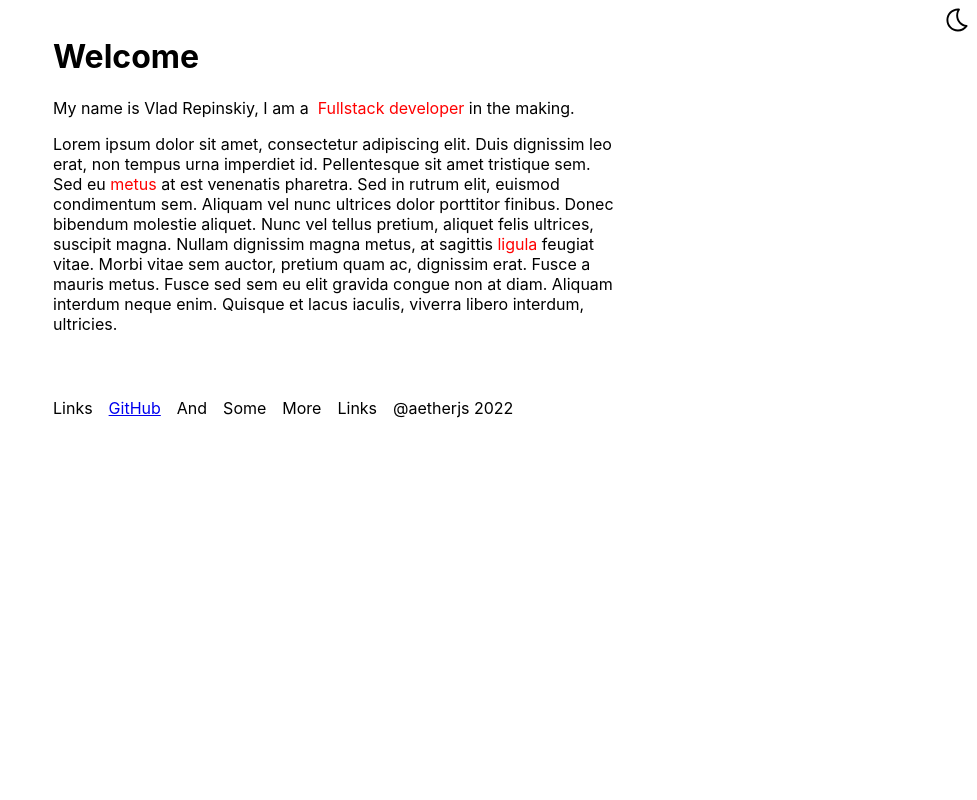
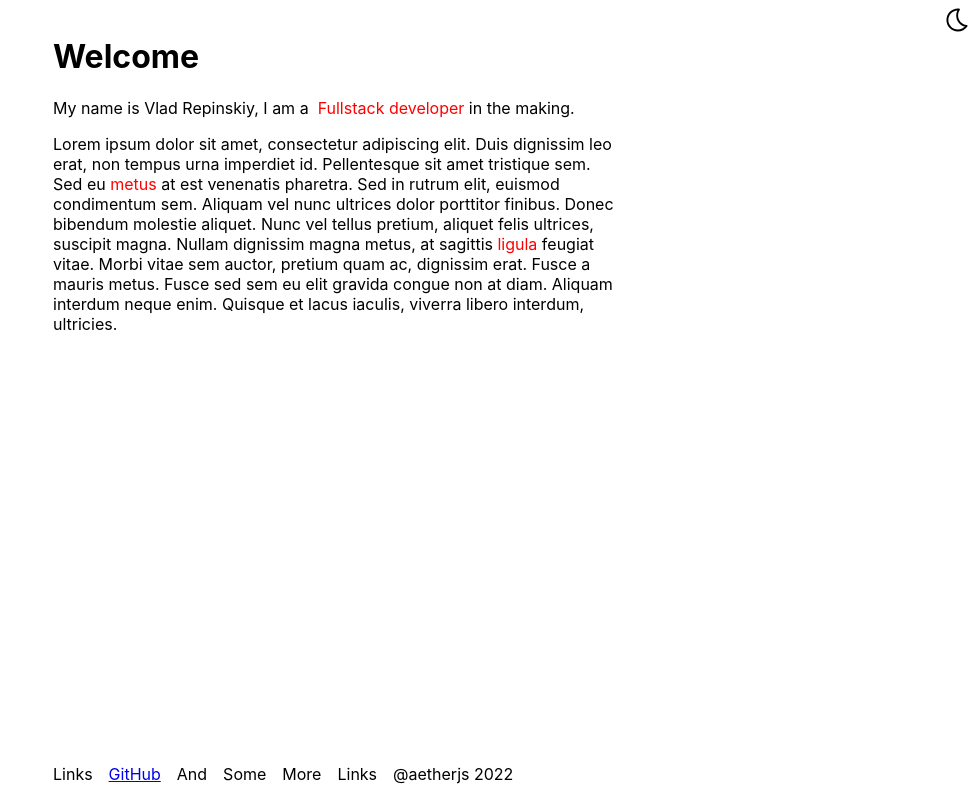
Before and after one commit to aetherjs/vladrepinsky, a React (Create React App) app: page / in a window 1280 px wide. Shown: the whole page, without its empty margins (303-1280 px from the left). Built offline with nearby package versions, Linux system fonts and the light colour scheme.

Commit message:
Separate footer styling and links styling

```diff
--- a/src/components/footer/Footer.module.css
+++ b/src/components/footer/Footer.module.css
@@ -1,3 +1,12 @@
+.footer {
+	position: fixed;
+	width: 100%;
+	bottom: 0;
+	background-color: white;
+	border: 20px;
+	border-color: white;
+}
+
 .links {
 	display: flex;
 	flex-wrap: wrap;
--- a/src/components/footer/Footer.tsx
+++ b/src/components/footer/Footer.tsx
@@ -3,7 +3,7 @@ import styles from './Footer.module.css'
 
 export function Footer() {
 	return (
-		<footer>
+		<footer className={styles.footer}>
 			<ul className={styles.links}>
 				<li>Links</li>
 				<li>
@@ -12,7 +12,7 @@ export function Footer() {
 						href="https://github.com/aetherjs"
 						rel="noreferrer"
 					>
-						GitHub
+							GitHub
 					</a>
 				</li>
 				<li>And</li>
```
